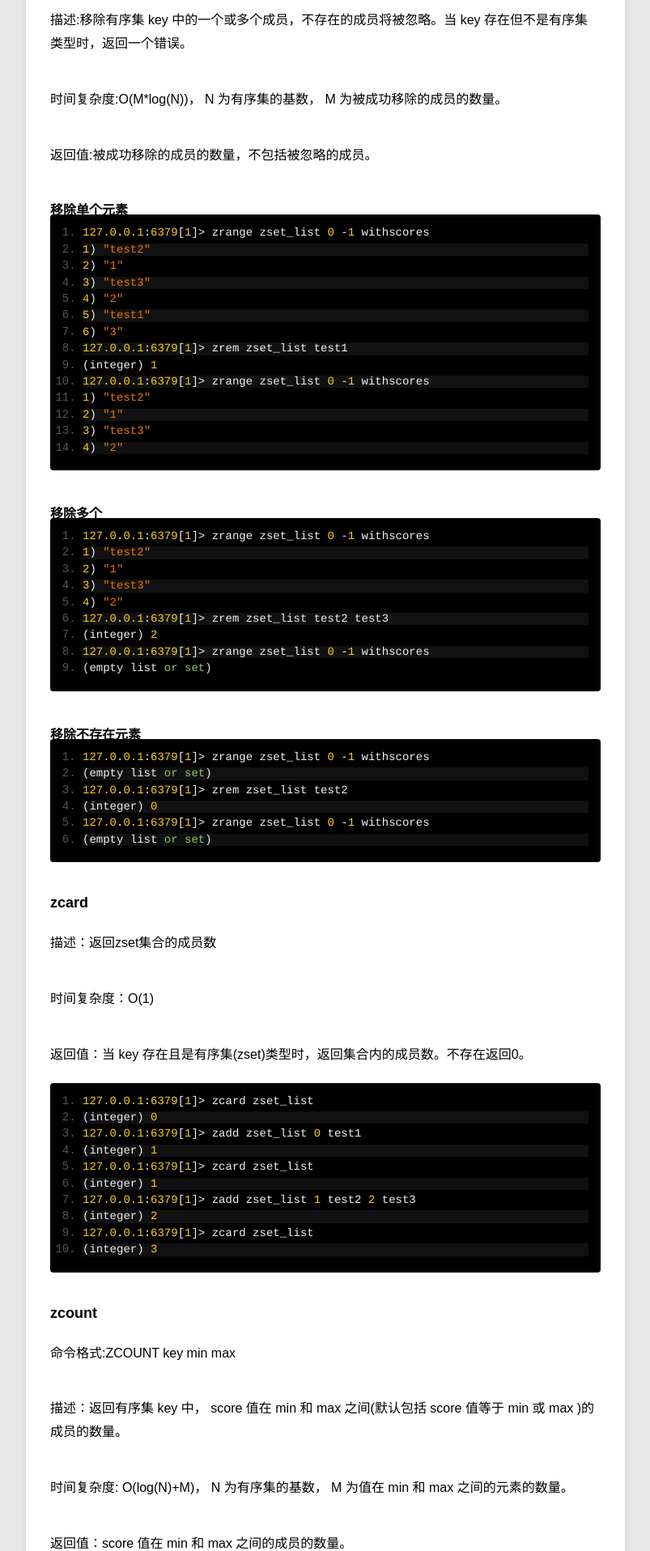
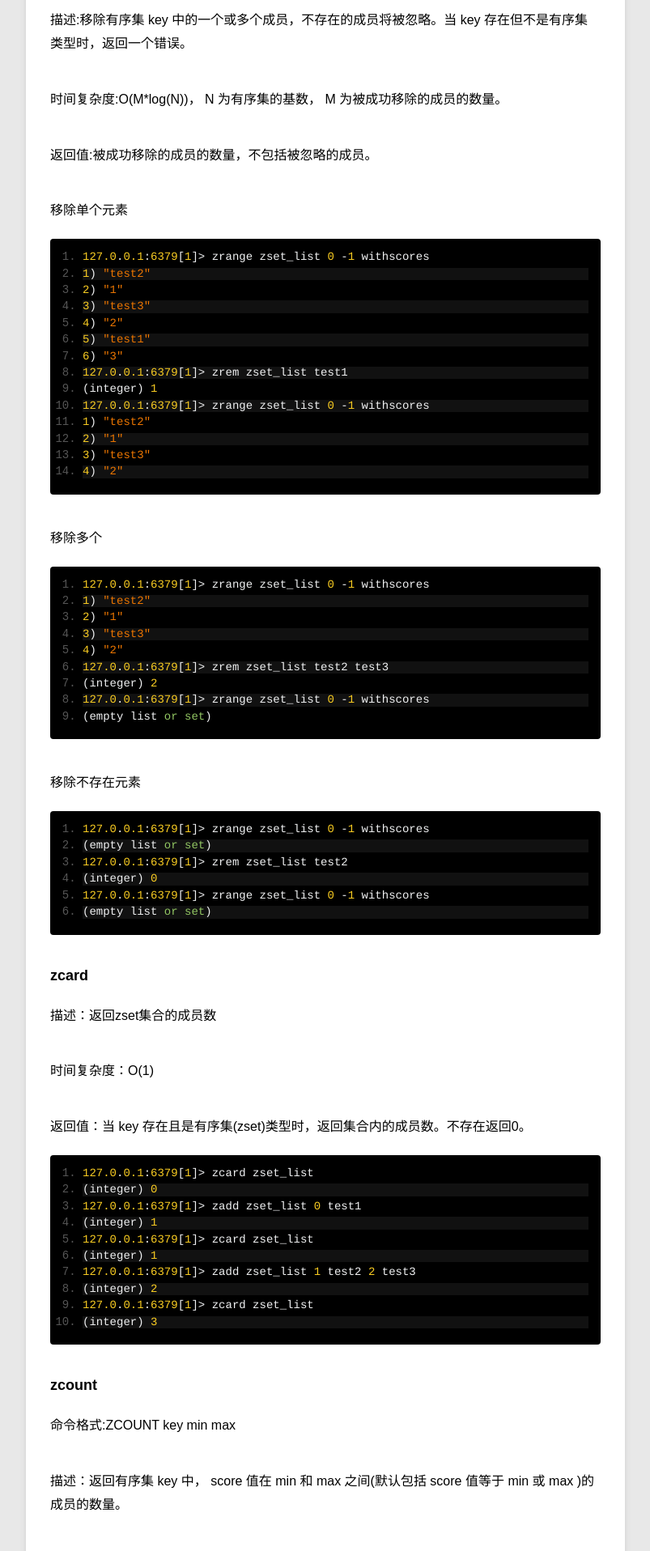
Before and after one commit to ceylog/ceylog.github.io, a Jekyll site: the page built from _posts/blog/2015-03-04-redis-datatype-zset.md, in a window 1280 px wide. Shown: the part 2271-4187 px from the top of the page at 81% size, without its empty margins (78-881 px from the left). Built offline with Jekyll 4.4.1, drawn with Linux system fonts in a browser that asks for light colours; Markdown is read by kramdown in place of the engine named in the settings.

Commit message:
modify format

```diff
--- a/_posts/blog/2015-03-04-redis-datatype-zset.md
+++ b/_posts/blog/2015-03-04-redis-datatype-zset.md
@@ -99,8 +99,7 @@ Sorted-Sets中的成员在集合中的位置是有序的.
 返回值:被成功移除的成员的数量，不包括被忽略的成员。
 
 
-#### 移除单个元素
-
+移除单个元素
 
     127.0.0.1:6379[1]> zrange zset_list 0 -1 withscores
     1) "test2"
@@ -118,7 +117,7 @@ Sorted-Sets中的成员在集合中的位置是有序的.
     4) "2"
 
 
-#### 移除多个
+移除多个
 
 
     127.0.0.1:6379[1]> zrange zset_list 0 -1 withscores
@@ -132,7 +131,7 @@ Sorted-Sets中的成员在集合中的位置是有序的.
     (empty list or set)
 
 
-#### 移除不存在元素
+移除不存在元素
 
 
     127.0.0.1:6379[1]> zrange zset_list 0 -1 withscores
@@ -252,7 +251,8 @@ Sorted-Sets中的成员在集合中的位置是有序的.
     5) "test3"
     6) "2"
 
-#### 当给定区间不存在于有序集时的情况
+
+当给定区间不存在于有序集时的情况
 
 
     127.0.0.1:6379[1]> zrange zset_list 10 20
@@ -307,7 +307,7 @@ Sorted-Sets中的成员在集合中的位置是有序的.
     3) "test3"
     4) "2"
 
-#### 显示大于2 小于等于10的成员
+显示大于2 小于等于10的成员
 
     127.0.0.1:6379[1]> zrangebyscore zset_list -inf +inf withscores
     1) "test1"
@@ -319,7 +319,7 @@ Sorted-Sets中的成员在集合中的位置是有序的.
     127.0.0.1:6379[1]> zrangebyscore zset_list (1 10
     1) "test3
 
-#### 显示条件 1 < score < 10 的成员
+显示条件 1 < score < 10 的成员
 
     127.0.0.1:6379[1]> zrangebyscore zset_list (1 (10
     1) "test3"
@@ -403,7 +403,7 @@ Sorted-Sets中的成员在集合中的位置是有序的.
 
 返回值:被移除成员的数量。
 
-#### 移除所有score在 100 到 110 内的数据
+移除所有score在 100 到 110 内的数据
 
     127.0.0.1:6379[1]> zrange zset_list 0 -1 withscores
     1) "test1"
```
